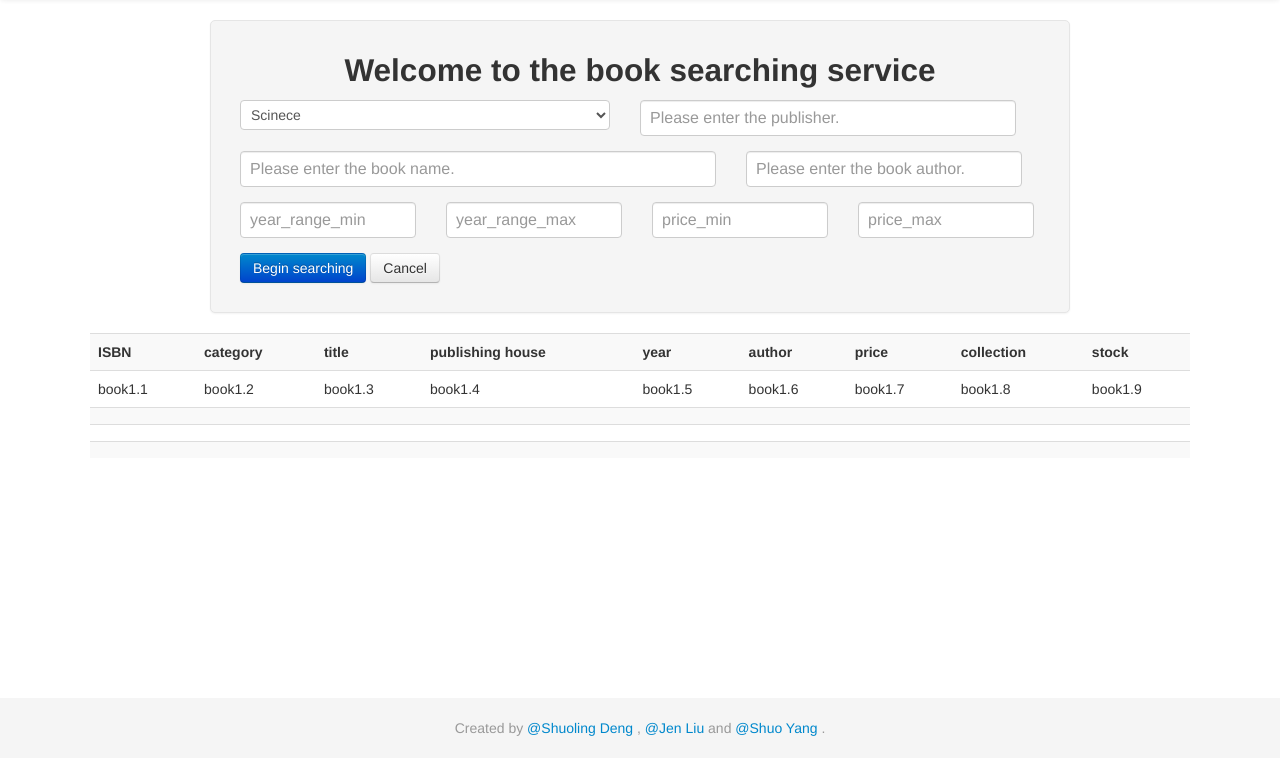
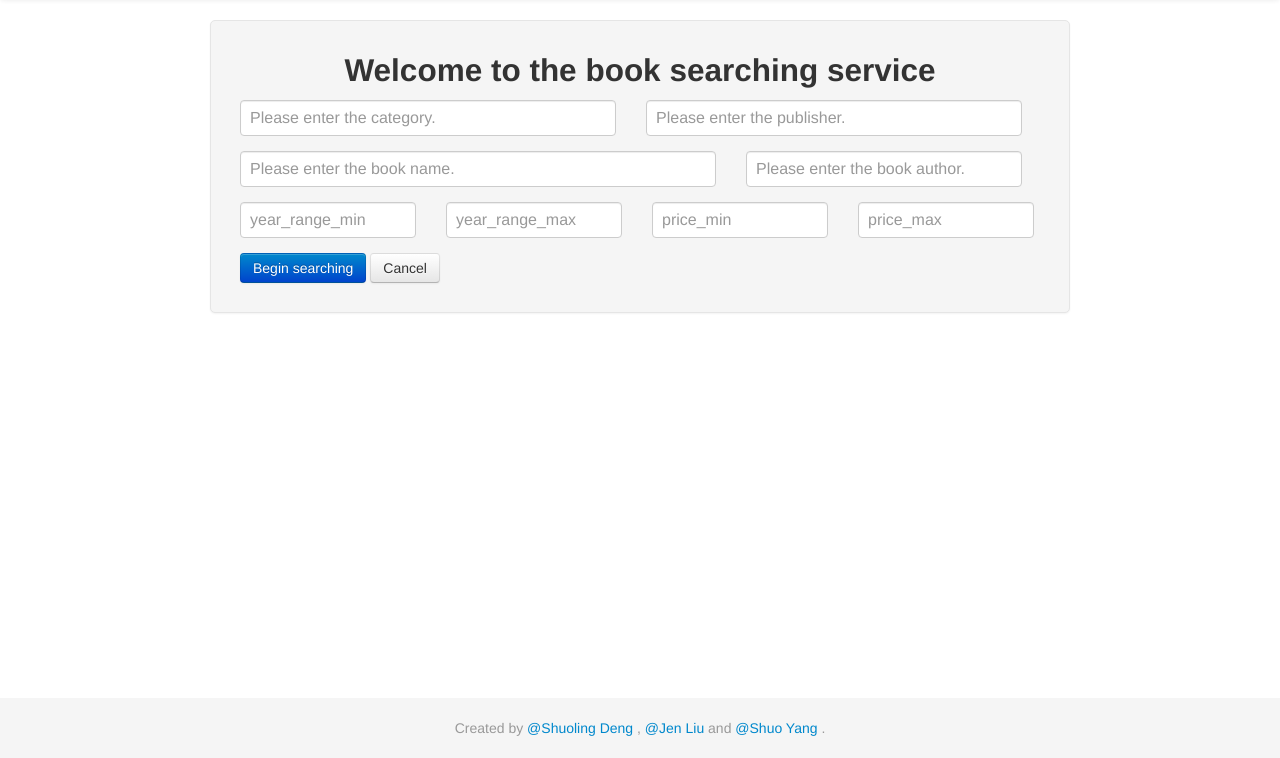
Before and after one commit to samueldeng/LibraryManagement, a PHP site: page /try_bookquery_reader.php in a window 1280 px wide. Shown: the part 42-800 px from the top of the page. Run offline with PHP 8.4, Linux system fonts and the light colour scheme; some libraries are stand-ins or nearby versions.

Commit message:
try_bookreturn,php  Done

```diff
--- a/try_bookquery_reader.php
+++ b/try_bookquery_reader.php
@@ -90,7 +90,7 @@ margin: 20px 0;
 			$("#bookQueryForm").submit(function(event){
 				event.preventDefault();
 				$.post(
-					"./bookqueryresult.php",
+					"./try_bookqueryresult.php",
 					{
 						category:$("#1").val(),
 						title:$("#2").val(),
@@ -131,14 +131,10 @@ margin: 20px 0;
 			</div>
 
 		<div id="inputField" class="container">
-			<form class="form-signin" id="bookQueryForm" method=post action=./bookqueryresult.php>
+			<form class="form-signin" id="bookQueryForm" method=post action=./try_bookqueryresult.php>
 				<h2 align="center" class="form-signin-heading">Welcome to the book searching service</h2>
 				<div class="controls controls-row">
-				    <select class="span4" type="text" name='category' id="1" placeholder="Please choose the book category.">
-                    <option>Scinece</option>
-                    <option>Computer and Engineering</option>
-                    <option>Arts</option>
-                    </select>
+				<input class="span4" type="text"	name="category"	id="1" placeholder="Please enter the category."/>
 	 			<input class="span4" type="text" name='publisher' id="3" placeholder="Please enter the publisher.">
 				</div>
 
@@ -159,71 +155,7 @@ margin: 20px 0;
 
 			</form>
 		</div>
-		<div id="outputField" class="container">
-			<table class="table table-striped">
-<tr>
-<th>ISBN</th>
-<th>category</th>
-<th>title</th>
-<th>publishing 	house</th>
-<th>year</th>
-<th>author</th>
-<th>price</th>
-<th>collection</th>
-<th>stock</th>
-</tr>
 
-<tr>
-<td>book1.1</td>
-<td>book1.2</td>
-<td>book1.3</td>
-<td>book1.4</td>
-<td>book1.5</td>
-<td>book1.6</td>
-<td>book1.7</td>
-<td>book1.8</td>
-<td>book1.9</td>
-</tr>
-
-<tr>
-<td></td>
-<td></td>
-<td></td>
-<td></td>
-<td></td>
-<td></td>
-<td></td>
-<td></td>
-<td></td>
-</tr>
-
-<tr>
-<td></td>
-<td></td>
-<td></td>
-<td></td>
-<td></td>
-<td></td>
-<td></td>
-<td></td>
-<td></td>
-</tr>
-
-<tr>
-<td></td>
-<td></td>
-<td></td>
-<td></td>
-<td></td>
-<td></td>
-<td></td>
-<td></td>
-<td></td>
-</tr>
-
-            </table>
-
-		</div>
 
 		<div id="bookQueryResultBlock">
 		</div>
```
